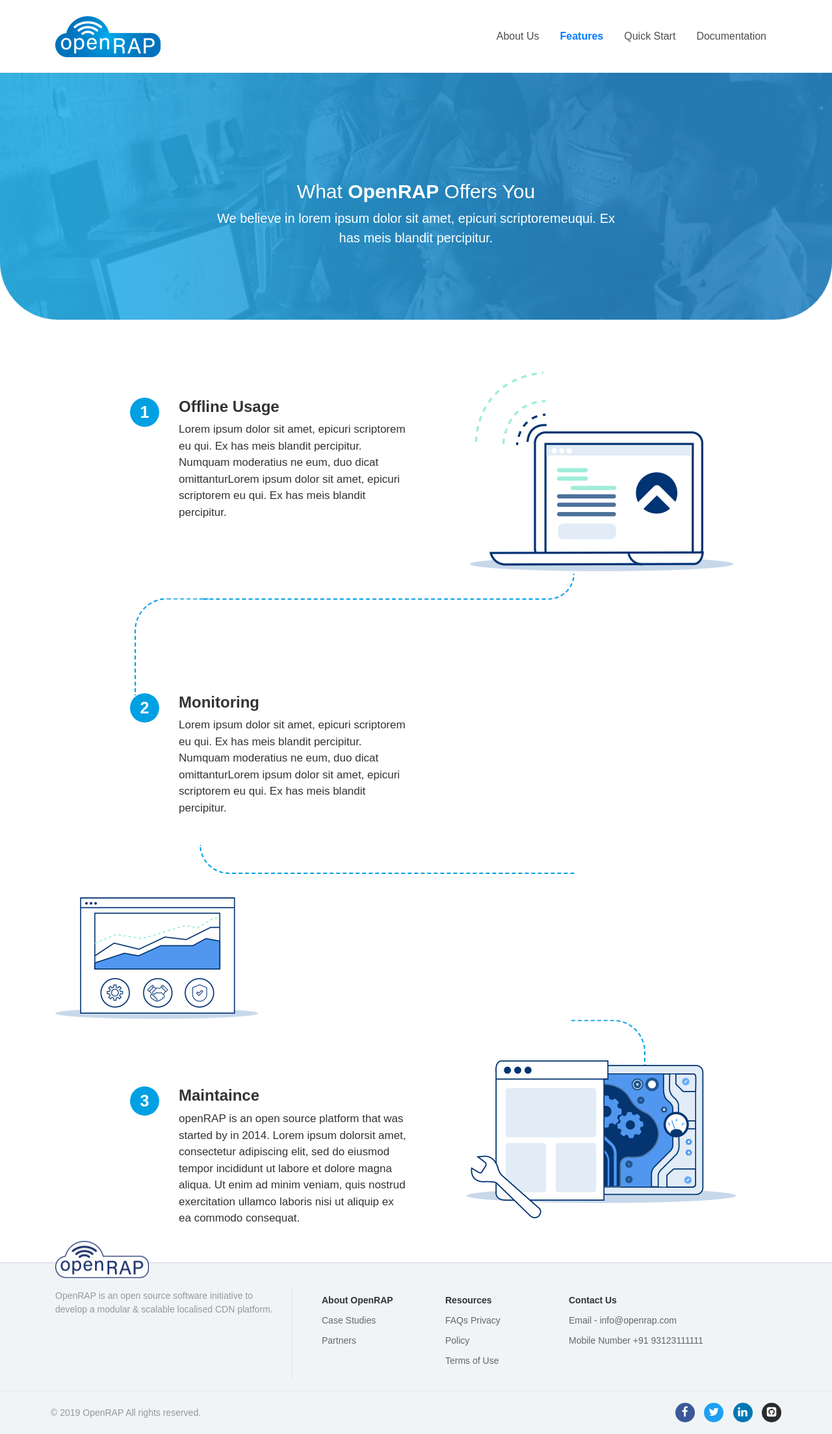
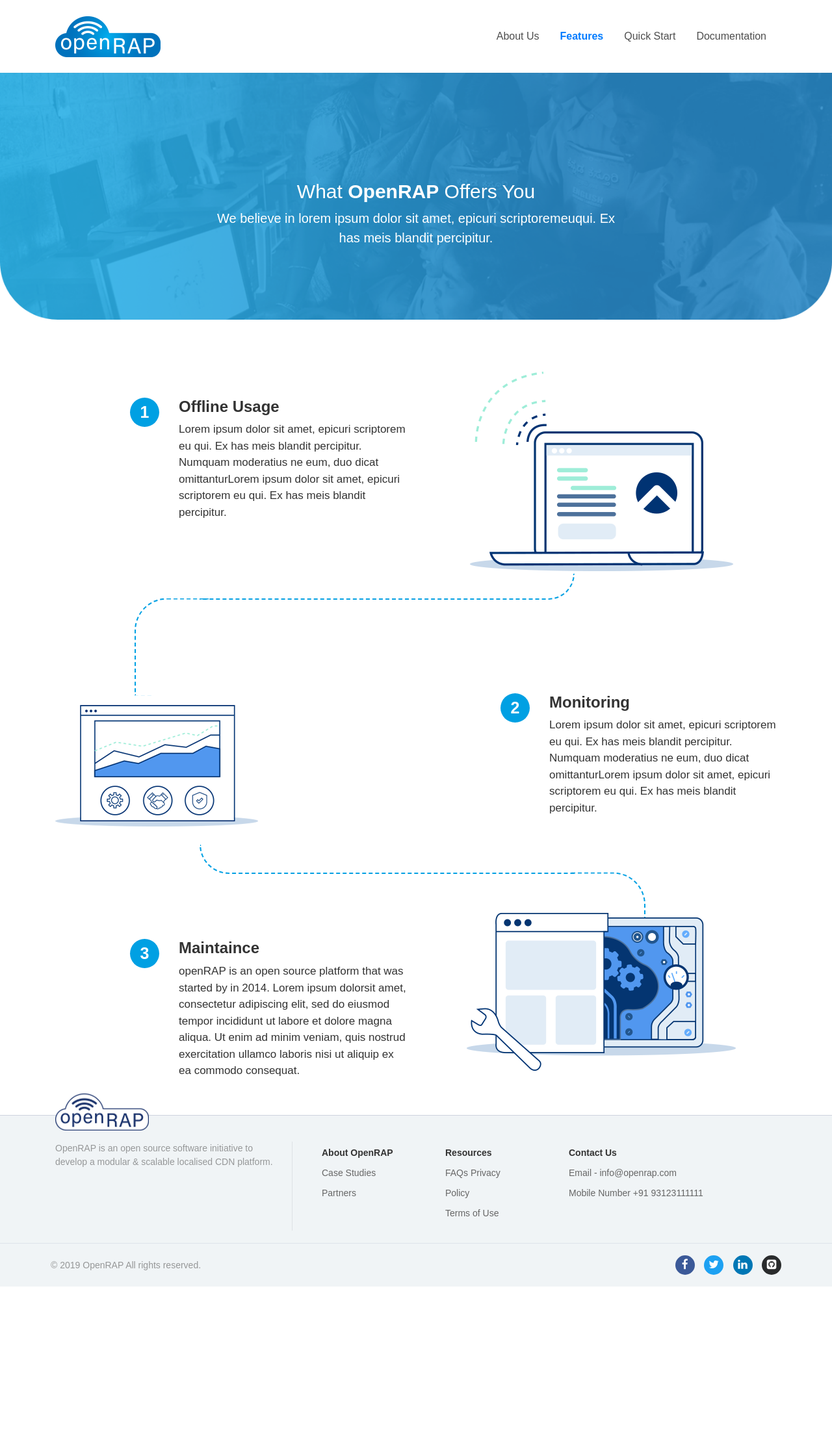
Before and after one commit to projectOpenRAP/projectOpenRAP.github.io, a Jekyll site: the page built from features.html, in a window 1280 px wide. Shown: the whole page at 65% size. Built offline with Jekyll 4.4.1, drawn with Linux system fonts in a browser that asks for light colours; nearby versions of some CDN libraries; some web fonts are replaced; after the commit the page ends 1980 px from its top, so only the background shows below that.

Commit message:
Task #141837 Style: OpenRap Design changes

```diff
--- a/features.html
+++ b/features.html
@@ -34,7 +34,7 @@ desc: features openRAP
 
 					<div class="row pt-40">
 						<div class="col-12 curve-bottom text-left d-none d-md-block"> &nbsp;</div>
-						<div class="col-md-6 pt-40 align-self-end text-md-left order-last order-md-1"><img src="/img/monitoring.png" class="img-fluid" alt="Monitoring"></div>
+						<div class="col-md-6 pt-40 align-self-end text-md-left"><img src="/img/monitoring.png" class="img-fluid" alt="Monitoring"></div>
 						<div class="col-md-2 pt-40 calign"><div class="numbering">2</div></div>
 						<div class="col-md-4 pt-40 text-left">
 							<h4><b>Monitoring</b></h4>
```
